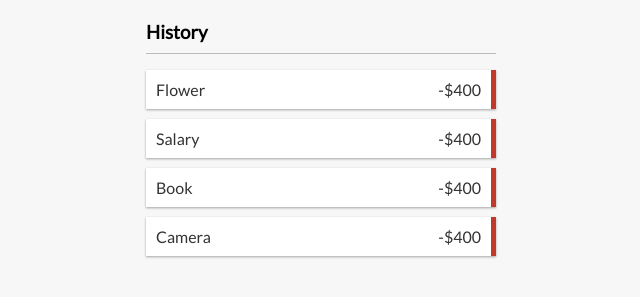
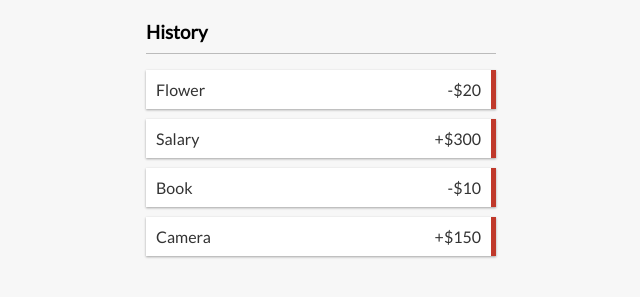
Before and after one commit to Virenk21/Expense-Tracker, a React (Create React App) app: page / in a window 1280 px wide. Shown: the part 269-566 px from the top of the page, without its empty margins (319-959 px from the left). Built offline with nearby package versions, Linux system fonts and the light colour scheme.

Commit message:
added transaction file

```diff
--- /dev/null
+++ b/src/components/Transaction.js
@@ -0,0 +1,13 @@
+import React, { useContext } from 'react';
+
+
+export const Transaction = ({ transaction }) => {
+const sign = transaction.amount < 0 ? '-' : '+';
+
+return (
+    <li className="minus">
+      {transaction.text} <span>{sign}${Math.abs(transaction.amount)}</span><button
+      className="delete-btn">x</button>
+    </li>
+  );
+}
--- a/src/components/TransactionList.js
+++ b/src/components/TransactionList.js
@@ -1,4 +1,6 @@
 import React, { useContext } from "react";
+import { Transaction } from "./Transaction";
+
 import { GlobalContext } from "../context/GlobalState";
 
 export const TransactionList = () => {
@@ -7,10 +9,8 @@
     <>
       <h3>History</h3>
       <ul className="list">
-        {transactions.map((transaction) => (<li className="minus">
-          {transaction.text} <span>-$400</span><button className="delete-btn">x</button>
-        </li> ))}
-      </ul>
+        {transactions.map((transaction) => (<Transaction key={transaction.id} transaction={transaction} />))}
+        </ul>
     </>
   );
 };
```
